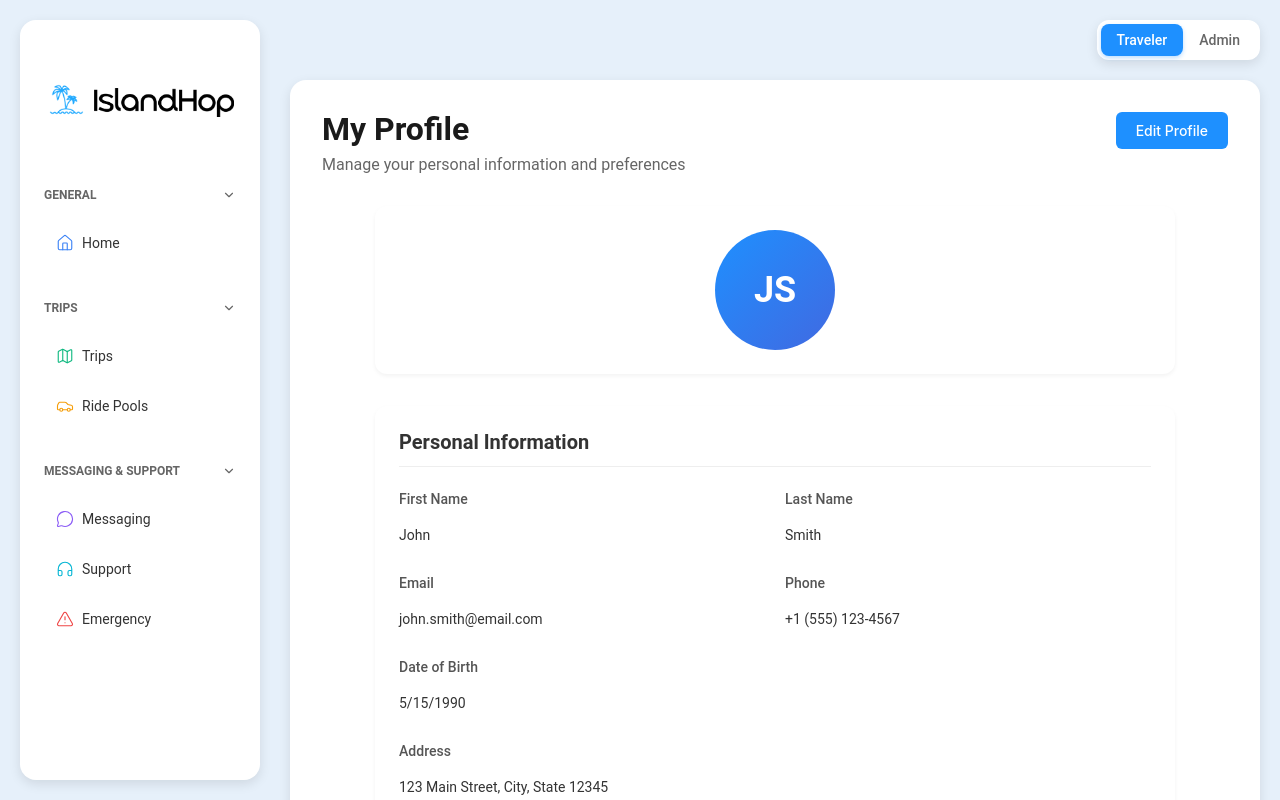
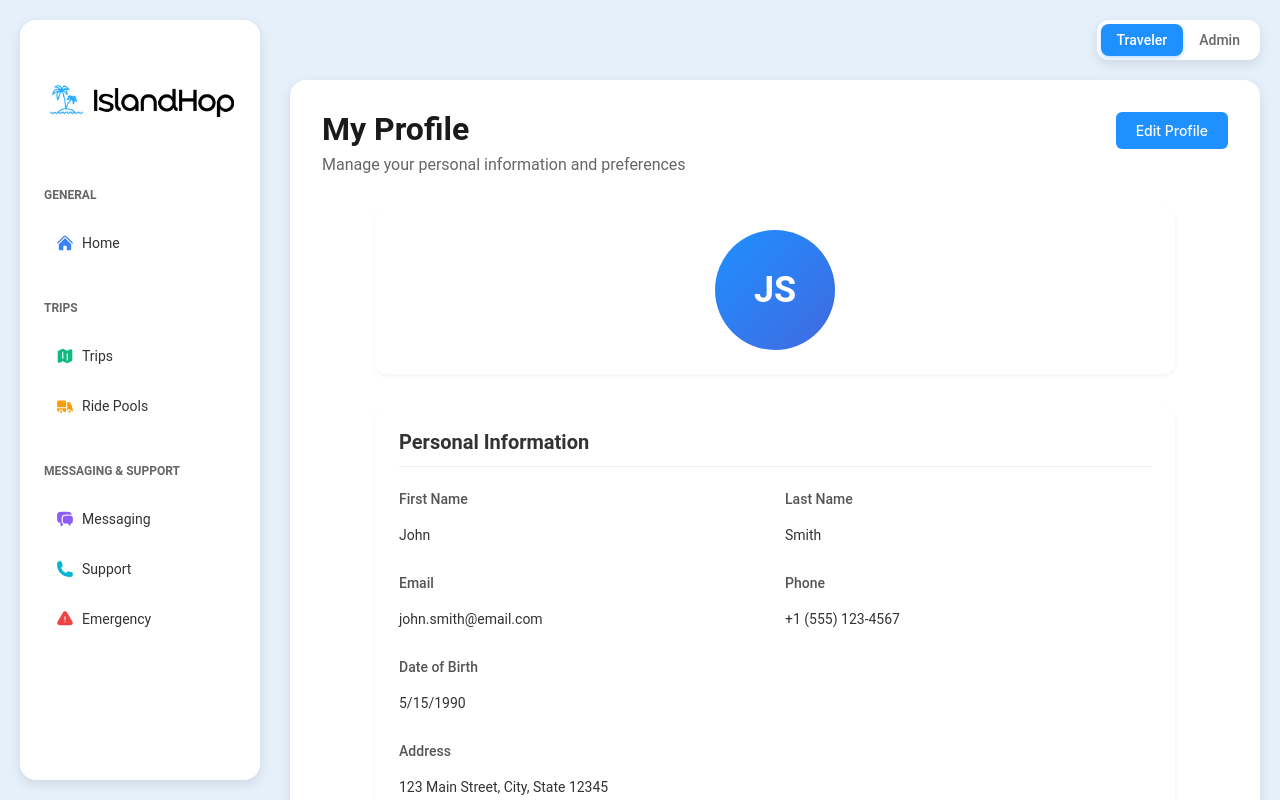
Before and after one commit to Harithya628/IslandHop-Frontend, a React (Vite) app: page /profile in a window 1280 px wide. Shown: the top 800 px of the page. Built offline with nearby package versions, Linux system fonts and the light colour scheme; no server answers; sample sign-in values are in the browser's storage.

Commit message:
add heroicons

```diff
--- a/package.json
+++ b/package.json
@@ -10,6 +10,7 @@
     "preview": "vite preview"
   },
   "dependencies": {
+    "@heroicons/react": "^2.2.0",
     "firebase": "^11.8.1",
     "lucide-react": "^0.513.0",
     "react": "^19.1.0",
--- a/src/components/sidebars/AdminSidebar.jsx
+++ b/src/components/sidebars/AdminSidebar.jsx
@@ -1,17 +1,17 @@
 import React, { useState } from 'react';
 import {
-  Home,
-  BarChart3,
-  Settings,
-  Server,
-  Bot,
-  Zap,
-  History,
-  Users,
-  Star,
-  Bell,
-  ChevronDown
-} from 'lucide-react';
+  HomeIcon,
+  ChartBarIcon,
+  CogIcon,
+  ServerIcon,
+  RocketLaunchIcon,
+  BoltIcon,
+  ClockIcon,
+  UsersIcon,
+  StarIcon,
+  BellIcon
+} from '@heroicons/react/24/solid';
+import { ChevronDownIcon } from '@heroicons/react/24/outline';
 import SidebarItem from './SidebarItem';
 import './Sidebar.css';
 import islandHopLogo from '../../assets/IslandHop.png';
@@ -44,13 +44,13 @@ const AdminSidebar = ({ currentPage, onPageChange }) => {
       >
         OVERVIEW
         <span className={`chevron-icon ${collapsedSections.overview ? 'rotated' : ''}`}>
-          <ChevronDown size={14} />
+          <ChevronDownIcon className="w-3.5 h-3.5" />
         </span>
       </div>
       <div className={`section-content ${collapsedSections.overview ? 'collapsed' : 'expanded'}`}>
         <div style={{ animationDelay: '0ms' }}>
           <SidebarItem
-            icon={<Home size={18} />}
+            icon={<HomeIcon className="w-4.5 h-4.5" />}
             label="Home"
             isActive={currentPage === 'AdminDashboard'}
             onClick={() => onPageChange('AdminDashboard')}
@@ -66,13 +66,13 @@ const AdminSidebar = ({ currentPage, onPageChange }) => {
       >
         CONFIGURATION & STATUS
         <span className={`chevron-icon ${collapsedSections.configuration ? 'rotated' : ''}`}>
-          <ChevronDown size={14} />
+          <ChevronDownIcon className="w-3.5 h-3.5" />
         </span>
       </div>
       <div className={`section-content ${collapsedSections.configuration ? 'collapsed' : 'expanded'}`}>
         <div style={{ animationDelay: '0ms' }}>
           <SidebarItem
-            icon={<BarChart3 size={18} />}
+            icon={<ChartBarIcon className="w-4.5 h-4.5" />}
             label="Analytics"
             isActive={currentPage === 'Analytics'}
             onClick={() => onPageChange('Analytics')}
@@ -81,7 +81,7 @@ const AdminSidebar = ({ currentPage, onPageChange }) => {
         </div>
         <div style={{ animationDelay: '50ms' }}>
           <SidebarItem
-            icon={<Settings size={18} />}
+            icon={<CogIcon className="w-4.5 h-4.5" />}
             label="System Settings"
             isActive={currentPage === 'SystemSettings'}
             onClick={() => onPageChange('SystemSettings')}
@@ -90,7 +90,7 @@ const AdminSidebar = ({ currentPage, onPageChange }) => {
         </div>
         <div style={{ animationDelay: '100ms' }}>
           <SidebarItem
-            icon={<Server size={18} />}
+            icon={<ServerIcon className="w-4.5 h-4.5" />}
             label="Hosting"
             isActive={currentPage === 'Hosting'}
             onClick={() => onPageChange('Hosting')}
@@ -99,7 +99,7 @@ const AdminSidebar = ({ currentPage, onPageChange }) => {
         </div>
         <div style={{ animationDelay: '150ms' }}>
           <SidebarItem
-            icon={<Bot size={18} />}
+            icon={<RocketLaunchIcon className="w-4.5 h-4.5" />}
             label="AI Settings"
             isActive={currentPage === 'AISettings'}
             onClick={() => onPageChange('AISettings')}
@@ -108,7 +108,7 @@ const AdminSidebar = ({ currentPage, onPageChange }) => {
         </div>
         <div style={{ animationDelay: '200ms' }}>
           <SidebarItem
-            icon={<Zap size={18} />}
+            icon={<BoltIcon className="w-4.5 h-4.5" />}
             label="APIs"
             isActive={currentPage === 'APIs'}
             onClick={() => onPageChange('APIs')}
@@ -117,7 +117,7 @@ const AdminSidebar = ({ currentPage, onPageChange }) => {
         </div>
         <div style={{ animationDelay: '250ms' }}>
           <SidebarItem
-            icon={<History size={18} />}
+            icon={<ClockIcon className="w-4.5 h-4.5" />}
             label="System History"
             isActive={currentPage === 'SystemHistory'}
             onClick={() => onPageChange('SystemHistory')}
@@ -133,13 +133,13 @@ const AdminSidebar = ({ currentPage, onPageChange }) => {
       >
         USER MANAGEMENT
         <span className={`chevron-icon ${collapsedSections.userManagement ? 'rotated' : ''}`}>
-          <ChevronDown size={14} />
+          <ChevronDownIcon className="w-3.5 h-3.5" />
         </span>
       </div>
       <div className={`section-content ${collapsedSections.userManagement ? 'collapsed' : 'expanded'}`}>
         <div style={{ animationDelay: '0ms' }}>
           <SidebarItem
-            icon={<Users size={18} />}
+            icon={<UsersIcon className="w-4.5 h-4.5" />}
             label="Accounts"
             isActive={currentPage === 'Accounts'}
             onClick={() => onPageChange('Accounts')}
@@ -148,7 +148,7 @@ const AdminSidebar = ({ currentPage, onPageChange }) => {
         </div>
         <div style={{ animationDelay: '50ms' }}>
           <SidebarItem
-            icon={<Star size={18} />}
+            icon={<StarIcon className="w-4.5 h-4.5" />}
             label="Reviews"
             isActive={currentPage === 'Reviews'}
             onClick={() => onPageChange('Reviews')}
@@ -157,7 +157,7 @@ const AdminSidebar = ({ currentPage, onPageChange }) => {
         </div>
         <div style={{ animationDelay: '100ms' }}>
           <SidebarItem
-            icon={<Bell size={18} />}
+            icon={<BellIcon className="w-4.5 h-4.5" />}
             label="Notifications"
             isActive={currentPage === 'Notifications'}
             onClick={() => onPageChange('Notifications')}
--- a/src/components/sidebars/Sidebar.jsx
+++ b/src/components/sidebars/Sidebar.jsx
@@ -1,13 +1,13 @@
 import React, { useState } from 'react';
 import {
-  Home,
-  Map,
-  Car,
-  MessageCircle,
-  Headphones,
-  AlertTriangle,
-  ChevronDown
-} from 'lucide-react';
+  HomeIcon,
+  MapIcon,
+  TruckIcon,
+  ChatBubbleLeftRightIcon,
+  PhoneIcon,
+  ExclamationTriangleIcon
+} from '@heroicons/react/24/solid';
+import { ChevronDownIcon } from '@heroicons/react/24/outline';
 import SidebarItem from './SidebarItem';
 import './Sidebar.css';
 import islandHopLogo from '../../assets/IslandHop.png';
@@ -40,13 +40,13 @@ const Sidebar = ({ currentPage, onPageChange }) => {
       >
         GENERAL
         <span className={`chevron-icon ${collapsedSections.general ? 'rotated' : ''}`}>
-          <ChevronDown size={14} />
+          <ChevronDownIcon className="w-3.5 h-3.5" />
         </span>
       </div>
       <div className={`section-content ${collapsedSections.general ? 'collapsed' : 'expanded'}`}>
         <div style={{ animationDelay: '0ms' }}>
           <SidebarItem
-            icon={<Home size={18} />}
+            icon={<HomeIcon className="w-4.5 h-4.5" />}
             label="Home"
             isActive={currentPage === 'Home'}
             onClick={() => onPageChange('Home')}
@@ -62,13 +62,13 @@ const Sidebar = ({ currentPage, onPageChange }) => {
       >
         TRIPS
         <span className={`chevron-icon ${collapsedSections.trips ? 'rotated' : ''}`}>
-          <ChevronDown size={14} />
+          <ChevronDownIcon className="w-3.5 h-3.5" />
         </span>
       </div>
       <div className={`section-content ${collapsedSections.trips ? 'collapsed' : 'expanded'}`}>
         <div style={{ animationDelay: '0ms' }}>
           <SidebarItem
-            icon={<Map size={18} />}
+            icon={<MapIcon className="w-4.5 h-4.5" />}
             label="Trips"
             isActive={currentPage === 'Trips'}
             onClick={() => onPageChange('Trips')}
@@ -77,7 +77,7 @@ const Sidebar = ({ currentPage, onPageChange }) => {
         </div>
         <div style={{ animationDelay: '50ms' }}>
           <SidebarItem
-            icon={<Car size={18} />}
+            icon={<TruckIcon className="w-4.5 h-4.5" />}
             label="Ride Pools"
             isActive={currentPage === 'RidePools'}
             onClick={() => onPageChange('RidePools')}
@@ -93,13 +93,13 @@ const Sidebar = ({ currentPage, onPageChange }) => {
       >
         MESSAGING & SUPPORT
         <span className={`chevron-icon ${collapsedSections.messaging ? 'rotated' : ''}`}>
-          <ChevronDown size={14} />
+          <ChevronDownIcon className="w-3.5 h-3.5" />
         </span>
       </div>
       <div className={`section-content ${collapsedSections.messaging ? 'collapsed' : 'expanded'}`}>
         <div style={{ animationDelay: '0ms' }}>
           <SidebarItem
-            icon={<MessageCircle size={18} />}
+            icon={<ChatBubbleLeftRightIcon className="w-4.5 h-4.5" />}
             label="Messaging"
             isActive={currentPage === 'Messaging'}
             onClick={() => onPageChange('Messaging')}
@@ -108,7 +108,7 @@ const Sidebar = ({ currentPage, onPageChange }) => {
         </div>
         <div style={{ animationDelay: '50ms' }}>
           <SidebarItem
-            icon={<Headphones size={18} />}
+            icon={<PhoneIcon className="w-4.5 h-4.5" />}
             label="Support"
             isActive={currentPage === 'Support'}
             onClick={() => onPageChange('Support')}
@@ -117,7 +117,7 @@ const Sidebar = ({ currentPage, onPageChange }) => {
         </div>
         <div style={{ animationDelay: '100ms' }}>
           <SidebarItem
-            icon={<AlertTriangle size={18} />}
+            icon={<ExclamationTriangleIcon className="w-4.5 h-4.5" />}
             label="Emergency"
             isActive={currentPage === 'Emergency'}
             onClick={() => onPageChange('Emergency')}
--- a/src/components/sidebars/SidebarItem.css
+++ b/src/components/sidebars/SidebarItem.css
@@ -43,7 +43,6 @@
 }
 
 .sidebar-item-icon svg {
-  stroke-width: 1.5;
   width: 18px;
   height: 18px;
   transition: transform 0.3s ease, color 0.3s ease;
```
Also changed, not shown: 1 other file (tests, documents, lock files or other folders).
